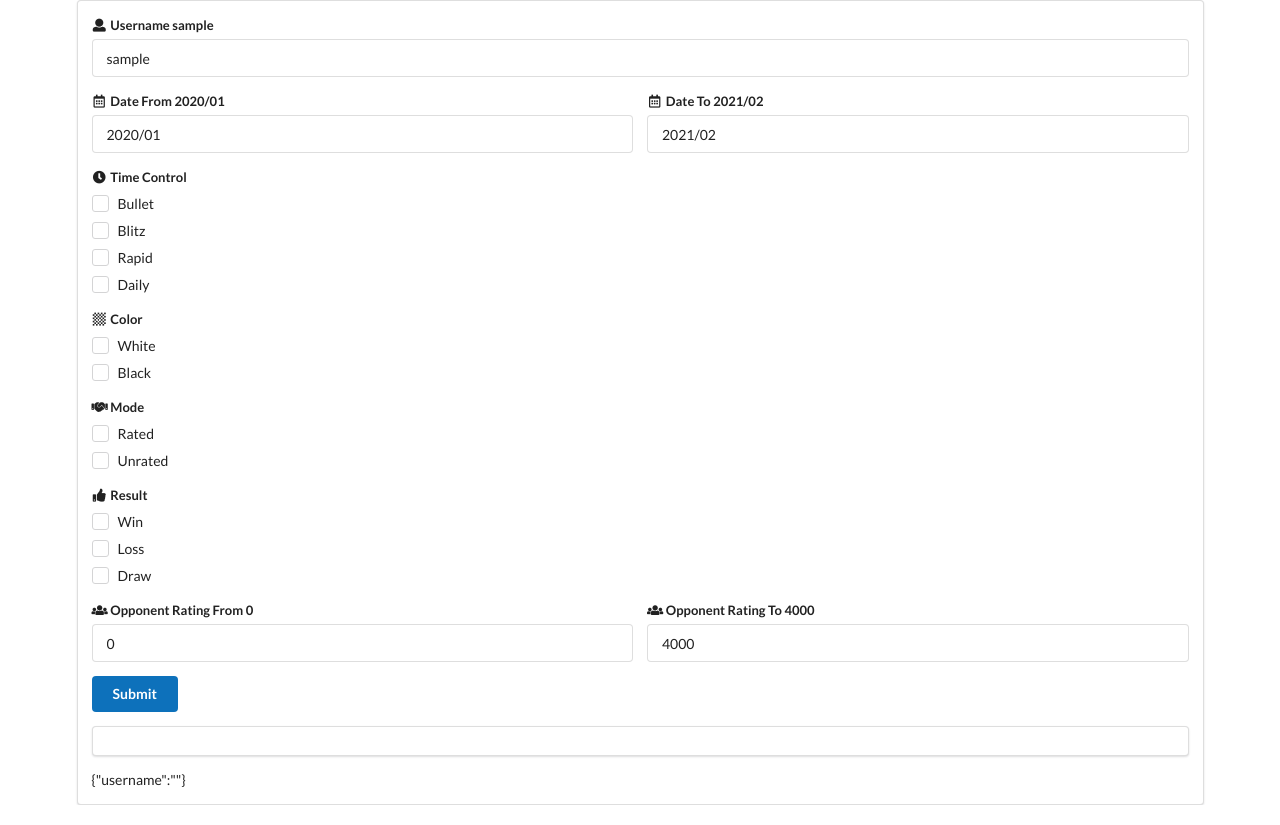
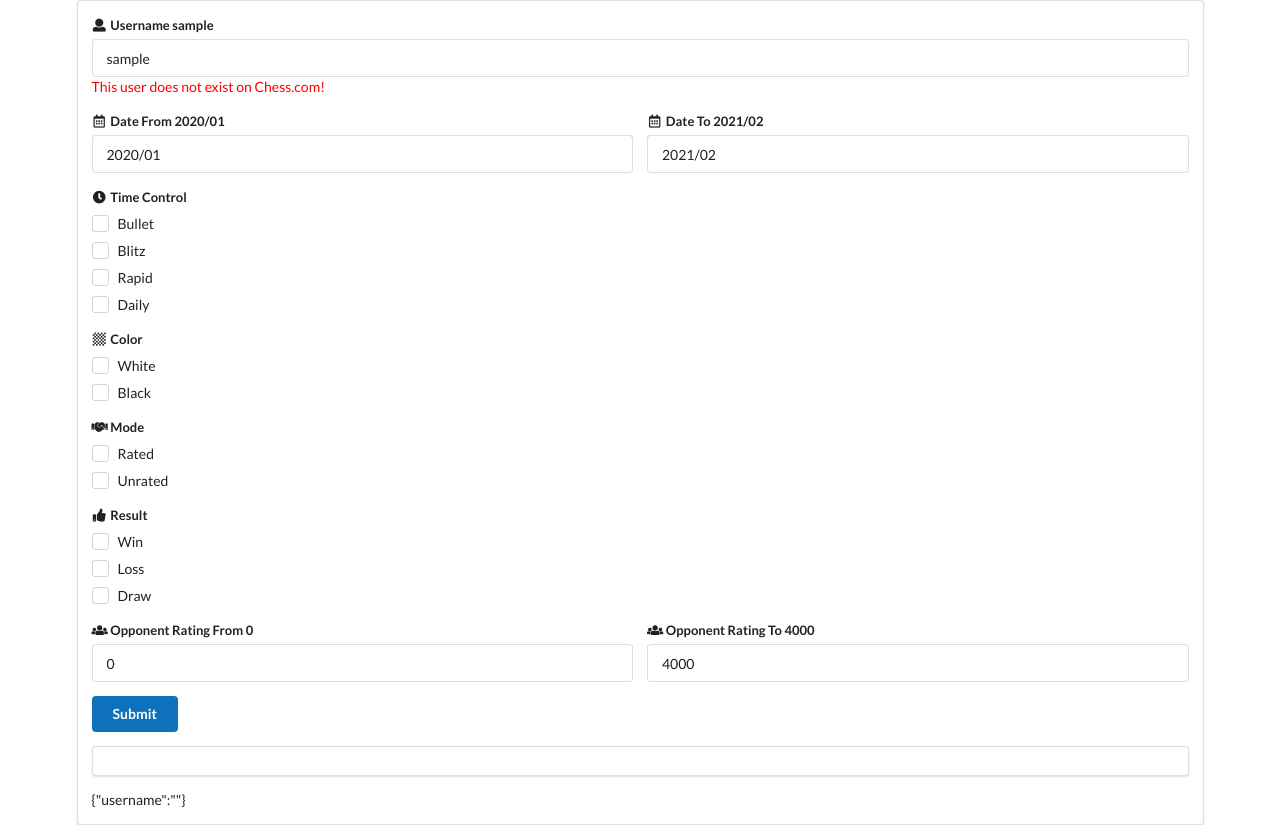
Before and after one commit to satrancci/pgn-downloader, a React (Create React App) app: page / in a window 1280 px wide. Both pictures are taken after typing "Sample" into the empty fields and a click on the button "Submit". Built offline with nearby package versions, Linux system fonts and the light colour scheme; no server answers.

Commit message:
minor changes

```diff
--- a/src/actions/index.js
+++ b/src/actions/index.js
@@ -10,7 +10,7 @@ export const fetchGames = () => async (dispatch, getState) => {
     const preFilteringRequired = (values.dateRangeFrom !== '' || values.dateRangeTo !== '') ? true : false;
     //console.log('preFilteringRequired:', preFilteringRequired);
 
-    const userExists = await _checkUserExists(values.username);
+    //const userExists = await _checkUserExists(values.username);
     //console.log('userExists:', userExists);
 
     const archives = (preFilteringRequired) ? (_fetchGamesArchive(values.username)
--- a/src/components/form/DateRange.js
+++ b/src/components/form/DateRange.js
@@ -12,8 +12,13 @@ const DateRange = (props) => {
           type="text"
           placeholder="YYYY/MM"
           value={props.dateRangeFrom}
-          onChange={e => props.onFromInputChangeCallback(e.target.value)}
+          onChange={(e) => props.onFromInputChangeCallback(e.target.value)}
         />
+        {props.error && (
+          <span id="username-error" style={{ color: "red" }}>
+            {props.error}
+          </span>
+        )}
       </div>
       <div className="field">
         <label>
@@ -25,7 +30,7 @@ const DateRange = (props) => {
           type="text"
           placeholder="YYYY/MM"
           value={props.dateRangeTo}
-          onChange={e => props.onToInputChangeCallback(e.target.value)}
+          onChange={(e) => props.onToInputChangeCallback(e.target.value)}
         />
       </div>
     </div>
--- a/src/components/form/OpponentRatingRange.js
+++ b/src/components/form/OpponentRatingRange.js
@@ -9,10 +9,17 @@ const OpponentRatingRange = (props) => {
         <input
           id="rating-range-from"
           type="text"
-          placeholder= {props.opponentRatingFrom}
+          placeholder={props.opponentRatingFrom}
           value={props.opponentRatingFrom}
-          onChange={e => props.onRatingFromInputChangeCallback(e.target.value)}
+          onChange={(e) =>
+            props.onRatingFromInputChangeCallback(e.target.value)
+          }
         />
+        {props.error && (
+          <span id="username-error" style={{ color: "red" }}>
+            {props.error}
+          </span>
+        )}
       </div>
       <div className="field">
         <label>
@@ -24,7 +31,7 @@ const OpponentRatingRange = (props) => {
           type="text"
           placeholder={props.opponentRatingTo}
           value={props.opponentRatingTo}
-          onChange={e => props.onRatingToInputChangeCallback(e.target.value)}
+          onChange={(e) => props.onRatingToInputChangeCallback(e.target.value)}
         />
       </div>
     </div>
--- a/src/components/form/Username.js
+++ b/src/components/form/Username.js
@@ -12,6 +12,11 @@ const Username = (props) => {
         placeholder="username"
         value={props.username}
         onChange={e => props.onInputChangeCallback(e.target.value)}/>
+        {props.error &&
+        <span id="username-error" style={{ color: "red" }}>
+          {props.error}
+        </span>
+        }
     </div>
   );
 };
```
